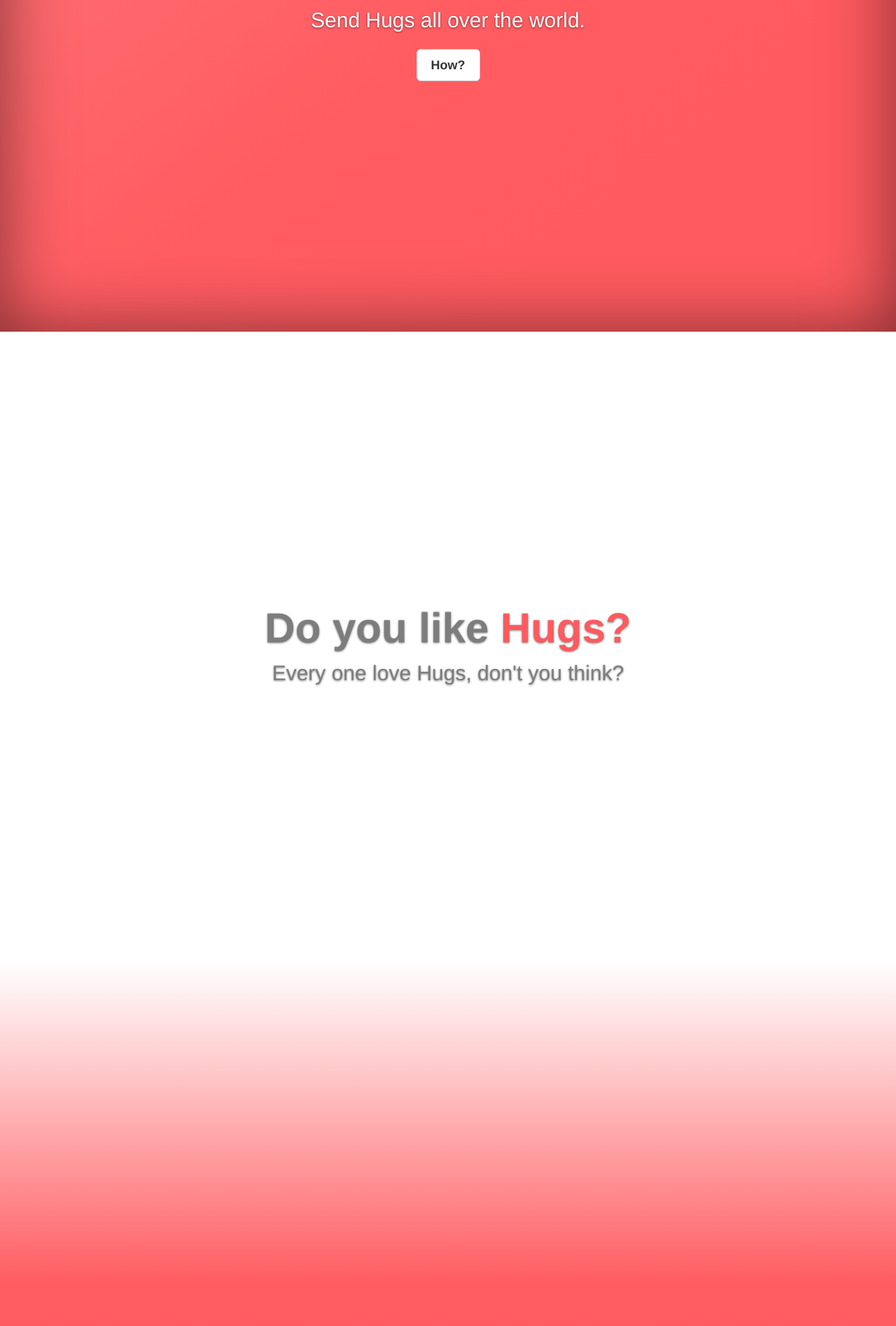
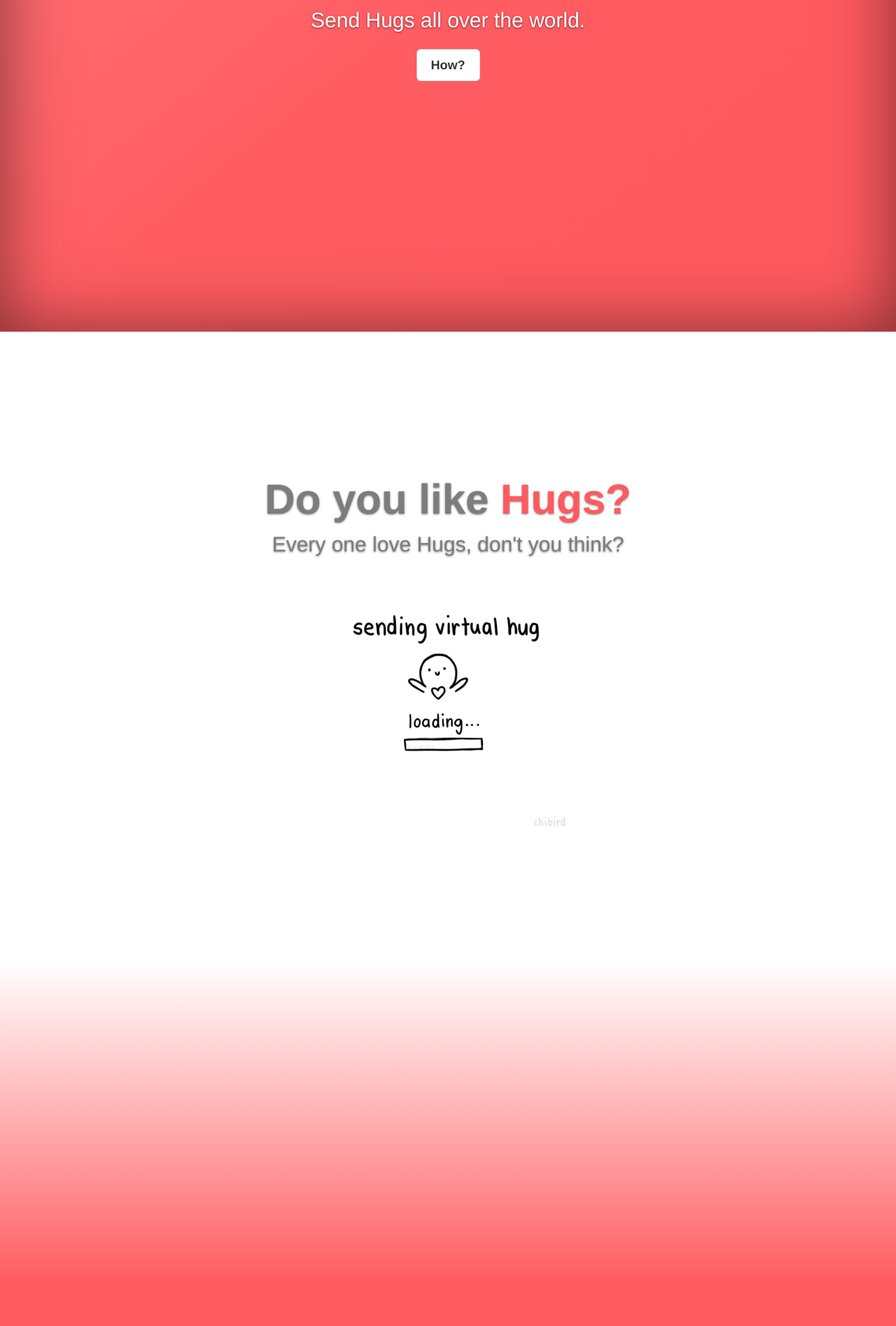
Before and after one commit to hub4hugs/hub4hugs.github.io, a Jekyll site: the page built from index.html, in a window 1280 px wide. Shown: the part 426-2321 px from the top of the page at 70% size. Built offline with Jekyll 4.4.1, drawn with Linux system fonts in a browser that asks for light colours; comment, search, counter and statistics services are not loaded.

Commit message:
Edit layout adding hug image

```diff
--- a/index.html
+++ b/index.html
@@ -60,6 +60,7 @@ canonical: https://hub4hugs.github.io
 			  <div class="col-md-12">
 	            <h1 class="cover-heading grey jumbotitle">Do you like <span class="pink">Hugs?</span></h1>
 	            <p class="lead grey jumbotext">Every one love Hugs, don't you think?</p>
+	            <img src="{{ BASE_PATH }}/assets/img/v_hug.gif" style="margin: auto;" class="img-responsive" alt="Virtual hug for friends">
 			  </div>
 			</div>
 
```
